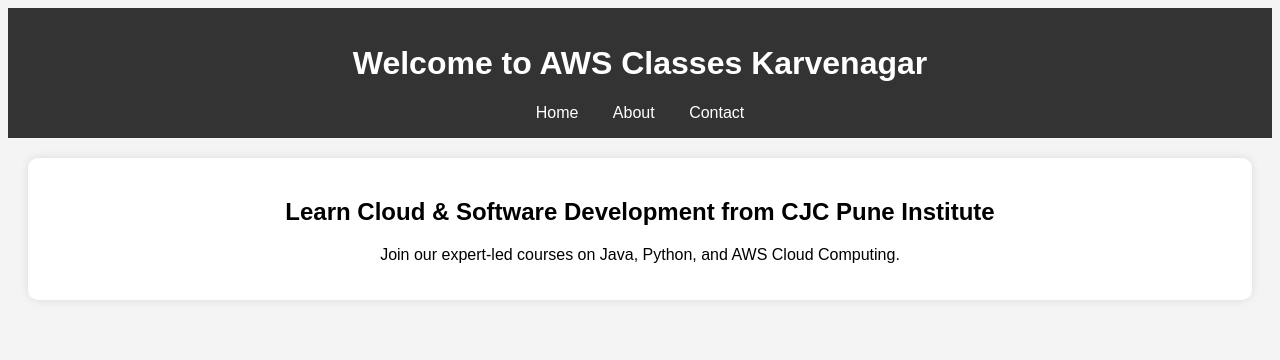
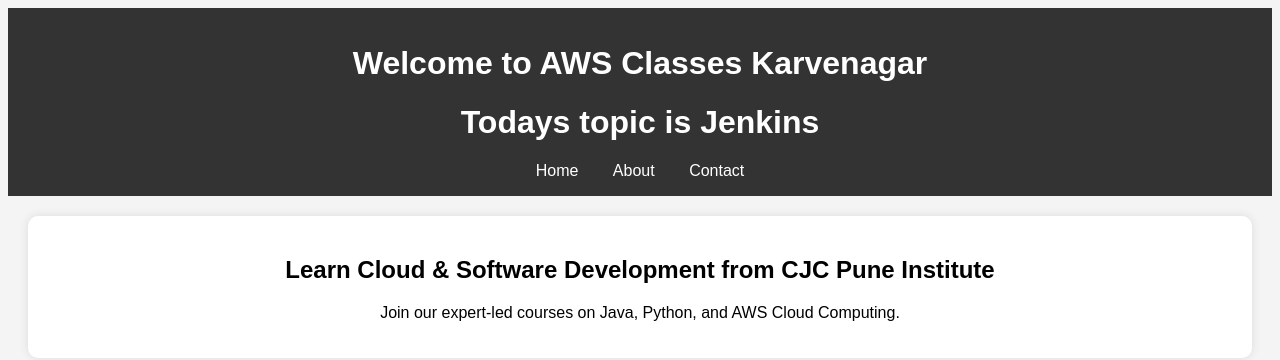
Before and after one commit to hitu-1995/jenkinsPipelineRepo, a plain HTML site: page index.html in a window 1280 px wide. Drawn offline with Linux system fonts and the light colour scheme.

Commit message:
Update v1 index.html

```diff
--- a/index.html
+++ b/index.html
@@ -9,6 +9,8 @@
 <body>
     <header>
         <h1>Welcome to AWS Classes Karvenagar </h1>
+        <h1>Todays topic is Jenkins </h1>
+
         <nav>
             <a href="index.html">Home</a>
             <a href="about.html">About</a>
```
